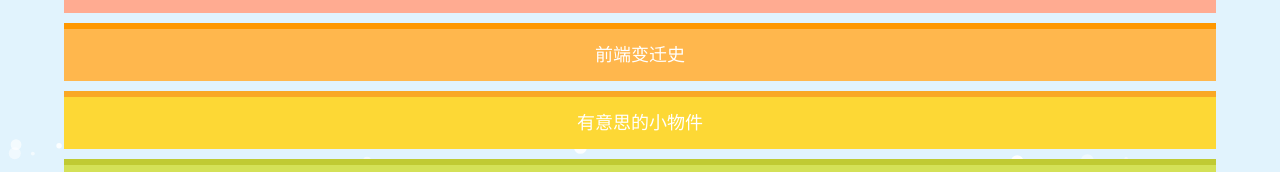
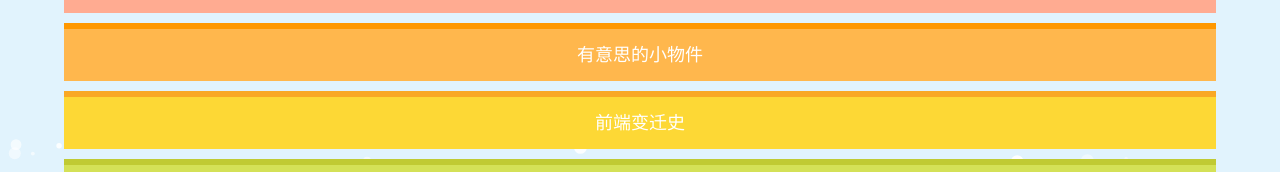
Before and after one commit to jingle1267/sliders, a website: page index.html in a window 1280 px wide. Shown: the part 330-502 px from the top of the page. Drawn offline with Linux system fonts and the light colour scheme.

Commit message:
update from travis

```diff
--- a/index.html
+++ b/index.html
@@ -28,8 +28,8 @@
                     <li style="border-top: 6px solid #333333;background: #9e9e9e;"><a href="./Android-Intro/index.html">About Android</a></li>
                     <li style="border-top: 6px solid #8d6e63;background: #bcaaa4;"><a href="./FrontEndDevelopLIne/index.html">前端总结</a></li>
                     <li style="border-top: 6px solid #ff7043;background: #ffab91;"><a href="./WxMiniApp&NativeCallH5/index.html">小程序介绍&amp;原生和H5交互</a></li>
-                    <li style="border-top: 6px solid #ff9800;background: #ffb74d;"><a href="./front-end-history/index.html">前端变迁史</a></li>
-                    <li style="border-top: 6px solid #f9a825;background: #fdd835;"><a href="./something-interesting/index.html">有意思的小物件</a></li>
+                    <li style="border-top: 6px solid #ff9800;background: #ffb74d;"><a href="./something-interesting/index.html">有意思的小物件</a></li>
+                    <li style="border-top: 6px solid #f9a825;background: #fdd835;"><a href="./front-end-history/index.html">前端变迁史</a></li>
                     <li style="border-top: 6px solid #c0ca33;background: #d4e157;"><a href="./weixin-app/index.html">微信小程序介绍</a></li>
                     <li style="border-top: 6px solid #0a7e07;background: #72d572;"><a href="./wxmini-in-out/index.html">微信小程序从入门到放弃</a></li>
             </ul>
--- a/package.json
+++ b/package.json
@@ -35,7 +35,7 @@
     "http-server": "~0.11.1",
     "json-loader": "~0.5.3",
     "marked": "~0.3.5",
-    "mustache": "2.1.3",
+    "mustache": "2.2.1",
     "npm-watch": "~0.1.3",
     "raw-loader": "~0.5.1",
     "reveal.js": "~3.7.0",
```
Also changed, not shown: 1 other file.
